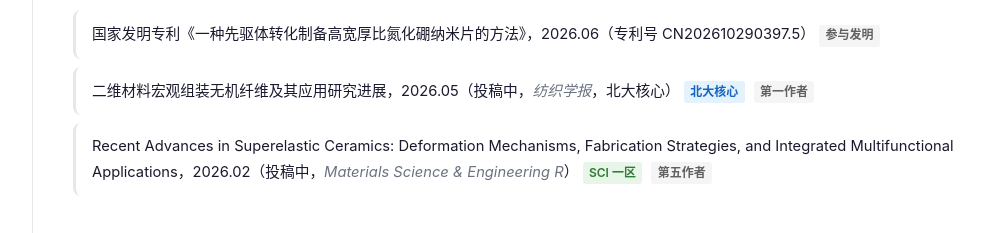
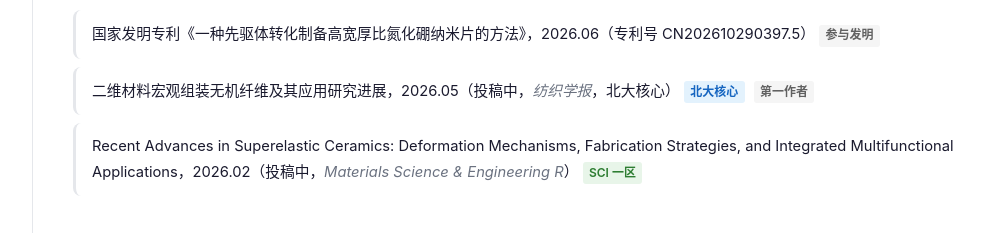
Before and after one commit to Luosisi1112/dengyu, a plain HTML site: page index.html in a window 1280 px wide. Shown: the part 1900-2133 px from the top of the page, without its empty margins (268-1271 px from the left). Drawn offline with Linux system fonts and the light colour scheme.

Commit message:
first commit

```diff
--- a/index.html
+++ b/index.html
@@ -617,7 +617,7 @@ footer {
       <div class="pub-line">二维材料宏观组装无机纤维及其应用研究进展，2026.05（投稿中，<i>纺织学报</i>，北大核心） <span class="tag core">北大核心</span> <span class="tag role">第一作者</span></div>
     </div>
     <div class="pub-item reveal">
-      <div class="pub-line">Recent Advances in Superelastic Ceramics: Deformation Mechanisms, Fabrication Strategies, and Integrated Multifunctional Applications，2026.02（投稿中，<i>Materials Science &amp; Engineering R</i>） <span class="tag sci1">SCI 一区</span> <span class="tag role">第五作者</span></div>
+      <div class="pub-line">Recent Advances in Superelastic Ceramics: Deformation Mechanisms, Fabrication Strategies, and Integrated Multifunctional Applications，2026.02（投稿中，<i>Materials Science &amp; Engineering R</i>） <span class="tag sci1">SCI 一区</span></div>
     </div>
 
     <!-- ===== Student Activities ===== -->
```
